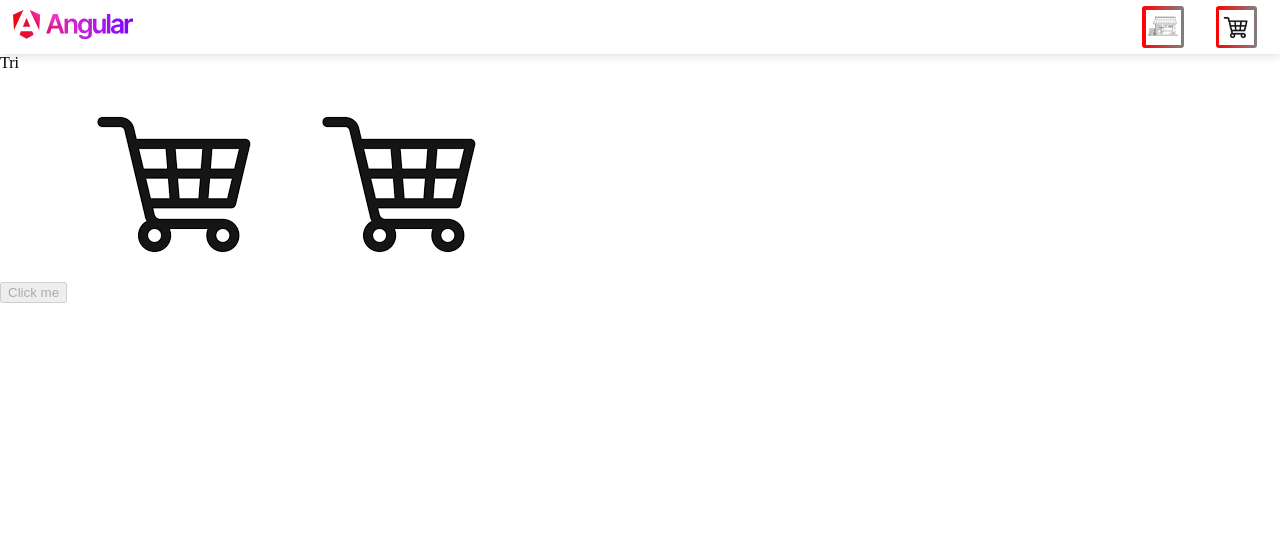
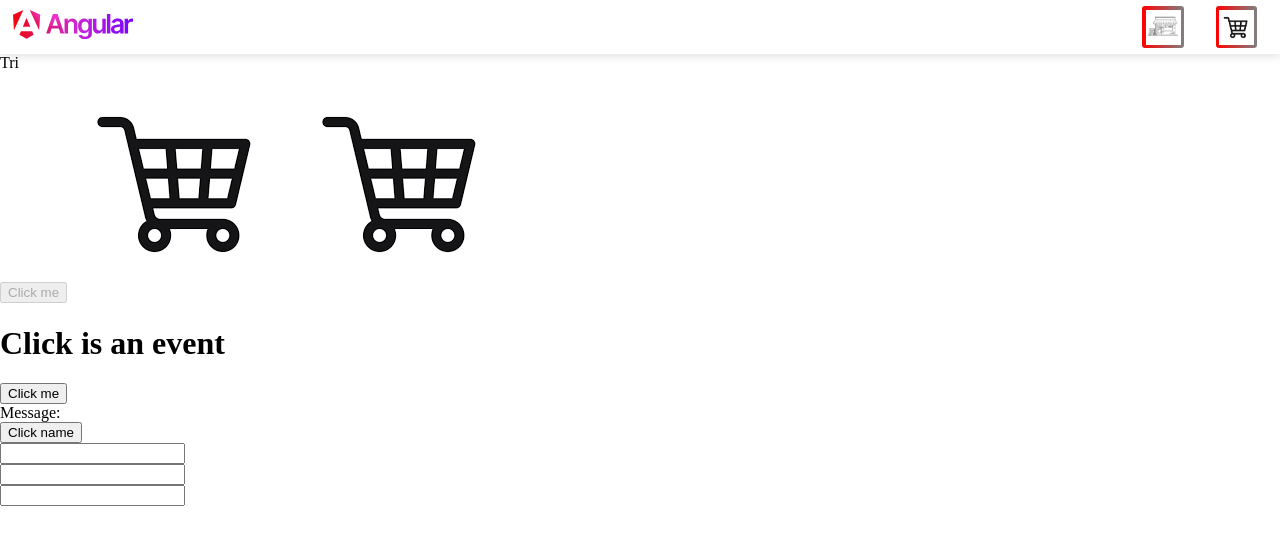
Before and after one commit to nguyenketri/basic-angular-project, an Angular app: page / in a window 1280 px wide. Shown: the top 544 px of the page. Built offline with nearby package versions, Linux system fonts and the light colour scheme.

Commit message:
event binding

```diff
--- a/src/app/app.component.html
+++ b/src/app/app.component.html
@@ -1,8 +1,22 @@
 <main class="main">
   <header-layout />
+  <!-- text, property, attribute binding -->
   <div>{{ title.name }}</div>
   <button [disabled]="isDisabled">Click me</button>
   <img src="/assets/images/shopping_cart.png" alt="{{ contentImage }}" />
   <img src="/assets/images/shopping_cart.png" [attr.alt]="altText" />
+  <!-- text, property, attribute binding -->
+  <!-- Event -->
+  <h1>Click is an event</h1>
+
+  <button (click)="handleClick()">{{ nameBtn }}</button>
+  <div>Message: {{ message }}</div>
+  <button (click)="handleClickName('Tri')">Click name</button><br />
+  <input type="text" (keyup)="updateField()" /><br />
+  <!-- keyup event -->
+  <input type="text" (keyup)="onKeyup($event)" /><br />
+  <!-- change event -->
+  <input type="text" (change)="onChange($event)" /><br />
+  <!-- Event -->
   <router-outlet />
 </main>
--- a/src/app/app.component.ts
+++ b/src/app/app.component.ts
@@ -10,17 +10,37 @@ import { HeaderLayoutComponent } from './shared/header-layout/header-layout.comp
   styleUrl: './app.component.css'
 })
 export class AppComponent {
-  // Dynamic Text
+  // *  Dynamic Text
   title = {
     name:"Tri",
     age:21,
   };
-
   // Dynamic Property
   isDisabled = true;
   // Dynamic Attribute
   contentImage = "Shopping"
-
   // Attribute Binding
   altText = "conneo"
+
+  // * Event binding
+  nameBtn = 'Click me'
+  message =""
+  handleClick(): void{
+   this.message ="tri"
+
+  }
+  handleClickName(name: String):void{
+    alert(name)
+  }
+  updateField(): void{
+    console.log("Hello")
+  }
+  // keyup event
+  onKeyup(event: KeyboardEvent): void{
+   console.log((event.target as HTMLInputElement).value)
+  }
+  // chage event
+  onChange(event: Event): void{
+   console.log((event.target as HTMLInputElement).value)
+  }
 }
```
